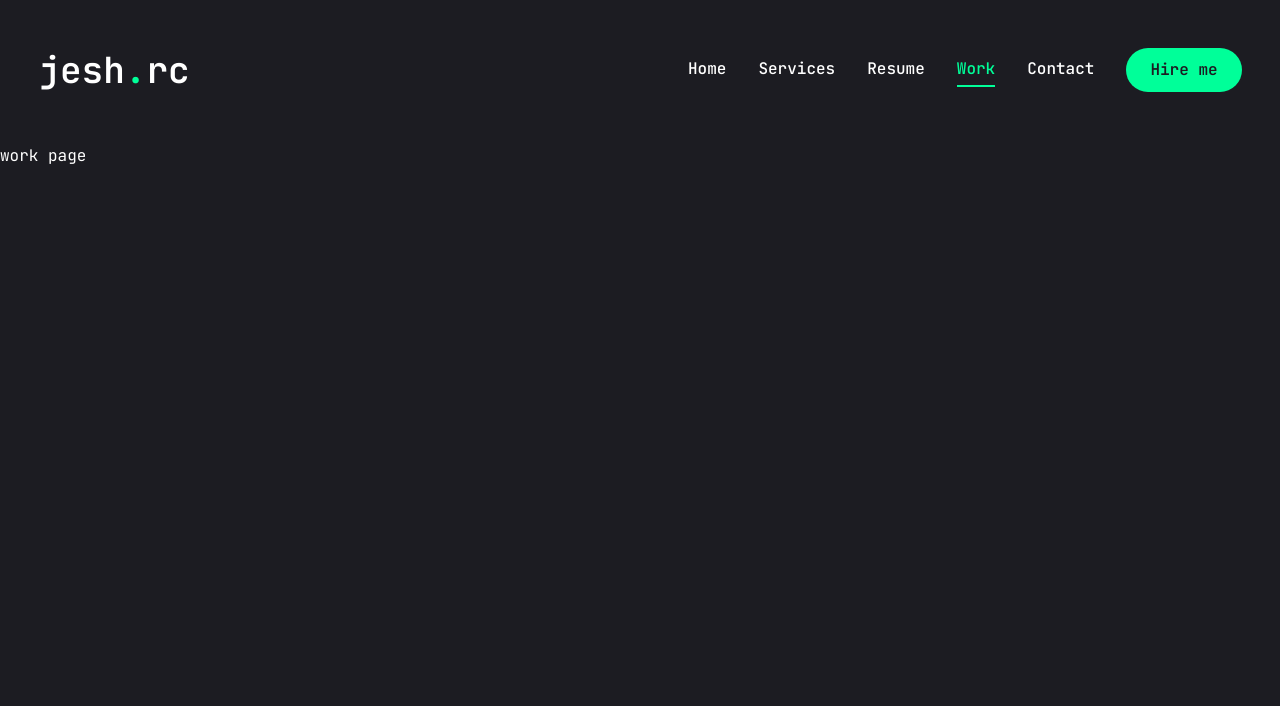
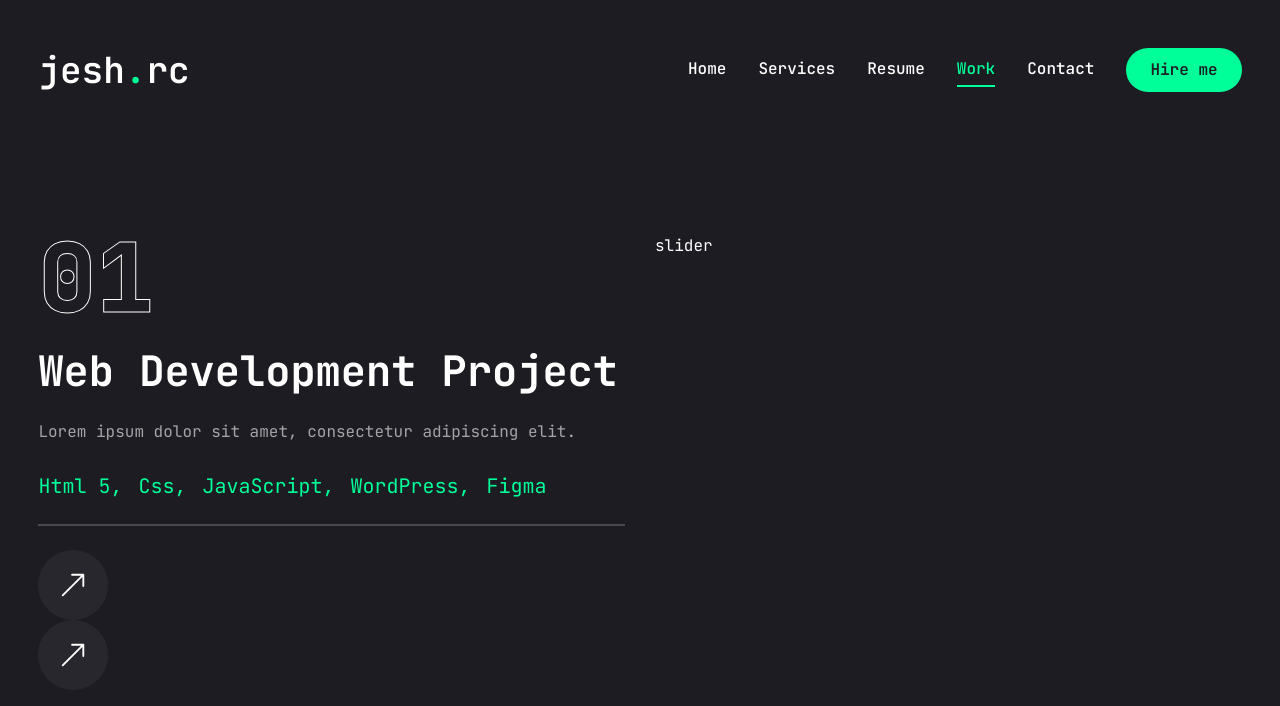
Before and after one commit to jesh-rc/Portfolio, a Next.js app: page /work in a window 1280 px wide. Shown: the top 706 px of the page. Built offline with nearby package versions, Linux system fonts and the light colour scheme.

Commit message:
Started Work Page layout
- Added videos of project 1 and 2 to assets/videos

```diff
--- a/app/work/page.jsx
+++ b/app/work/page.jsx
@@ -13,7 +13,7 @@ import {
   TooltipContent,
   TooltipProvider,
   TooltipTrigger,
-} from "@/components/ui/Tooltip";
+} from "@/components/ui/tooltip";
 
 import Link from "next/link";
 import Image from "next/image";
@@ -21,10 +21,10 @@ import Image from "next/image";
 const projects =[
   {
     num: '01',
-    category: 'frontend',
+    category: 'Web Development',
     title: "project 1",
     description: "Lorem ipsum dolor sit amet, consectetur adipiscing elit.",
-    stack: [{ name: "Html 5"}, { name: "Css 3" }, { name: "JavaScript" }],
+    stack: [{ name: "Html 5"}, { name: "Css" }, { name: "JavaScript" }, { name: "WordPress" }, { name: "Figma" }],
     media: {
       type: 'video',
       src: '/assets/videos/project1.mp4'
@@ -34,16 +34,16 @@ const projects =[
   },
   {
     num: '02',
-    category: 'frontend',
+    category: 'Data Structures & Algorithms',
     title: "project 2",
     description: "Lorem ipsum dolor sit amet, consectetur adipiscing elit.",
-    stack: [{ name: "Next.js"}, { name: "Tailwind.css" }, { name: "Node.js" }],
+    stack: [{ name: "HTML"}, { name: "Css" }, { name: "JavaScript" }],
     media: {
-      type: 'image',
-      src: '/assets/images/project2.png'
+      type: 'video',
+      src: '/assets/videos/project2.mp4'
     },
     live: "",
-    github: "",
+    github: "https://github.com/jesh-rc/Version-Control-Project",
   },
   {
     num: '03',
@@ -52,8 +52,8 @@ const projects =[
     description: "Lorem ipsum dolor sit amet, consectetur adipiscing elit.",
     stack: [{ name: "Html 5"}, { name: "Css 3" }, { name: "JavaScript" }],
     media: {
-      type: 'image',
-      src: '/assets/videos/project1.mp4'
+      type: 'video',
+      src: '/assets/videos/project2.mp4'
     },
     live: "",
     github: "",
@@ -65,9 +65,80 @@ const projects =[
 
 
 const Work = () => {
-    return (
-        <div>work page</div>
-    );
+  const [project, setProject] = useState(projects[0]);
+  return (
+    <motion.section
+      initial={{opacity: 0}}
+      animate={{opacity: 1}}
+      className={`min-h-[80vh] flex flex-col justify-center py-12 xl:px-0`}
+    >
+      <div className="container mx-auto">
+        <div className={`flex flex-col xl:flex-row xl:gap-[30px]`}>
+          <div className={`w-full xl:w-[50%] xl:h-[460px] flex flex-col xl:justify-between
+            order-2 xl:order-none`}>
+            {/* outline num */}
+            <div className={`text-8xl leading-none font-extrabold text-transparent text-outline`}>
+              {project.num}
+            </div>
+            <h2 className={`text-[42px] font-bold leading-none text-white
+              group-hover:text-accent transition-all duration-500 capitalize`}>
+                {project.category} project
+            </h2>
+            {/* project description */}
+            <p className="text-white/60">{project.description}</p>
+            {/* stack */}
+            <ul className="flex gap-4">
+              {project.stack.map((item, index) => {
+                return (
+                  <li key={index} className="text-xl text-accent">
+                    {item.name}
+                    {/* remove the last comma */}
+                    {index !== project.stack.length - 1 && ","}
+                  </li>
+                );
+              })}
+            </ul>
+            {/* border */}
+            <div className="border border-white/20"></div>
+            {/* buttons */}
+            <div>
+              {/* live project button */}
+              <Link href={project.live}>
+                <TooltipProvider delayDuration={100}>
+                  <Tooltip>
+                    <TooltipTrigger className={`w-[70px] h-[70px] rounded-full
+                      bg-white/5 flex justify-center items-center group`}>
+                      <BsArrowUpRight className={`text-white text-3xl
+                        group-hover:text-accent`}/>
+                    </TooltipTrigger>
+                    <TooltipContent>
+                      <p>Live Project</p>
+                    </TooltipContent>
+                  </Tooltip>
+                </TooltipProvider>
+              </Link>
+              {/* github project button */}
+              <Link href={project.github}>
+                <TooltipProvider delayDuration={100}>
+                  <Tooltip>
+                    <TooltipTrigger className={`w-[70px] h-[70px] rounded-full
+                      bg-white/5 flex justify-center items-center group`}>
+                      <BsArrowUpRight className={`text-white text-3xl
+                        group-hover:text-accent`}/>
+                    </TooltipTrigger>
+                    <TooltipContent>
+                      <p>GitHub Repository</p>
+                    </TooltipContent>
+                  </Tooltip>
+                </TooltipProvider>
+              </Link>
+            </div>
+          </div>
+          <div className={`w-full xl:w-[50%]`}>slider</div>
+        </div>
+      </div>
+    </motion.section>
+  );
 };
 
 export default Work;
```
Also changed, not shown: 1 other file (tests, documents, lock files or other folders).
